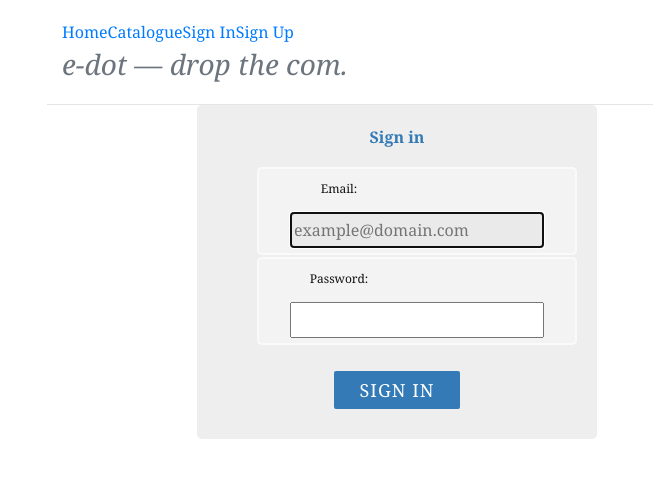
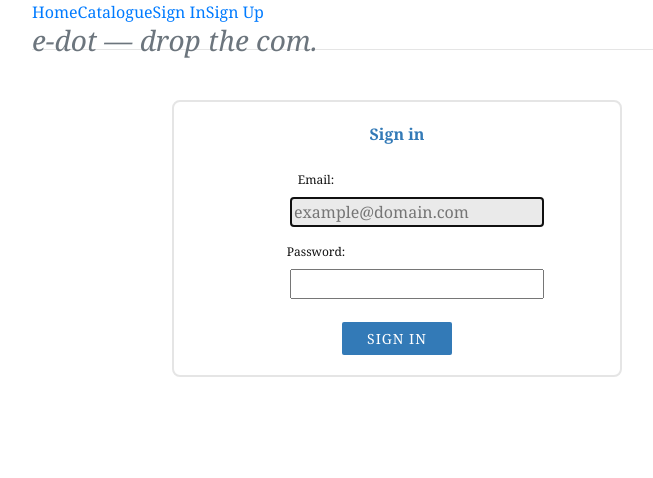
Before and after one commit to ax-rwnd/E-dot, a Flask app: page /login in a window 1280 px wide. Shown: the top 478 px of the page, without its empty margins (243-896 px from the left). Run offline with Flask 2, Linux system fonts and the light colour scheme; some libraries are stand-ins or nearby versions.

Commit message:
Changed to a better design on the sign in and sign up pages. The main difference is only the CSS include.

```diff
--- a/templates/login.html
+++ b/templates/login.html
@@ -3,17 +3,18 @@
 <head>
     <title>Log In</title>
     <link href="https://getbootstrap.com/dist/css/bootstrap.min.css" rel="stylesheet">
-	<!-- <link href="https://getbootstrap.com/examples/jumbotron-narrow/jumbotron-narrow.css" rel="stylesheet"> -->
     <link href="/static/favicon.ico" rel="shortcut icon"/>
-	<link href="/static/style.css" rel="stylesheet">
+    <link href="/static/cms_style.css" rel="stylesheet">
+    <style>
+        .content{
+            float:none;
+        }
+    </style>
     <script src="https://ajax.googleapis.com/ajax/libs/jquery/1.11.3/jquery.min.js"></script>
     <script src="https://getbootstrap.com/dist/js/bootstrap.min.js"></script>
-
-<!--	<link rel="stylesheet" href="http://maxcdn.bootstrapcdn.com/bootstrap/3.3.5/css/bootstrap.min.css"> -->
-	<!--<script src="http://maxcdn.bootstrapcdn.com/bootstrap/3.3.5/js/bootstrap.min.js"></script>-->
 </head>
 <body>
-<div class="container">
+<div class="header-cont">
     <div class="header">
         <nav>
             <ul class="nav nav-pills pull-right">
@@ -31,9 +32,14 @@
                 </li>
             </ul>
         </nav>
-		<h3 class="text-muted"><i>e-dot &#8212; drop the com.</i></h3>
+        <h3 class="text-muted">
+            <i>e-dot &#8212; drop the com.</i>
+        </h3>
+    </div>
 </div>
 
+<div class="container">
+    <div class="content">
         {%if message and status%}
         <div class="alert alert-success fade in">
             <a href="#" class="close" data-dismiss="alert" aria-label="close">&times;</a>
@@ -52,11 +58,13 @@
                     <ol>
                         <li>
                             <label for=emailtext>Email:</label>
-						<input id=emailtext name=emailtext type=text placeholder="example@domain.com" required autofocus>
+                            <input id=emailtext name=emailtext type=text placeholder="example@domain.com" required
+                                   autofocus>
                         </li>
                         <li>
                             <label for=pwtext>Password:</label>
-						<input id=pwtext name=pwtext type=password required> <br></li>
+                            <input id=pwtext name=pwtext type=password required>
+                        </li>
                     </ol>
                 </fieldset>
                 <fieldset>
@@ -64,5 +72,7 @@
                 </fieldset>
             </form>
         </center>
+    </div>
+</div>
 </body>
 </html>
```
Also changed, not shown: templates/signup.html (+33 -14 lines). Lines whose indentation alone changed are shown as unchanged.
